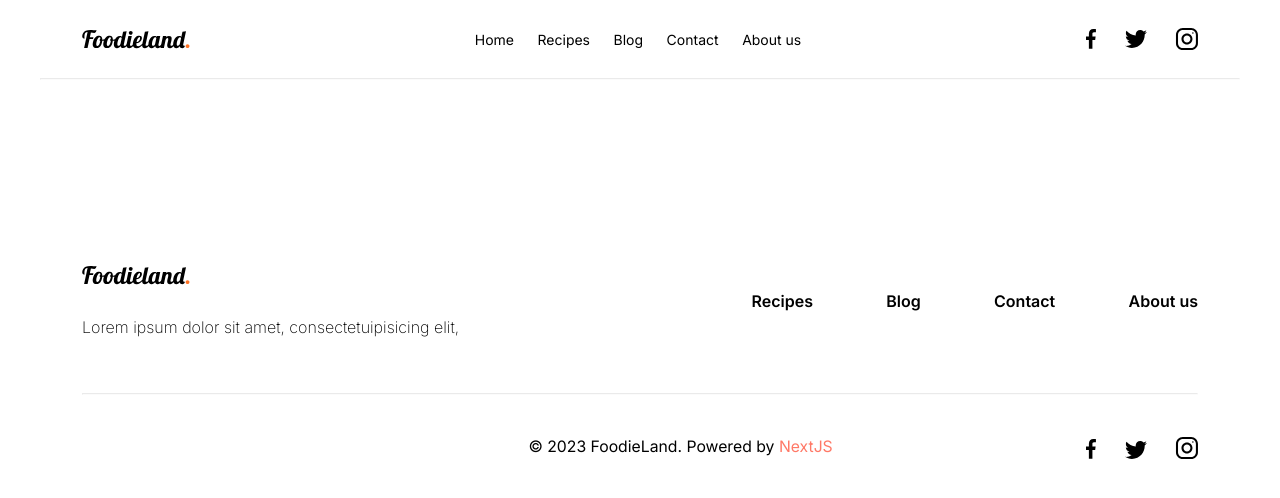
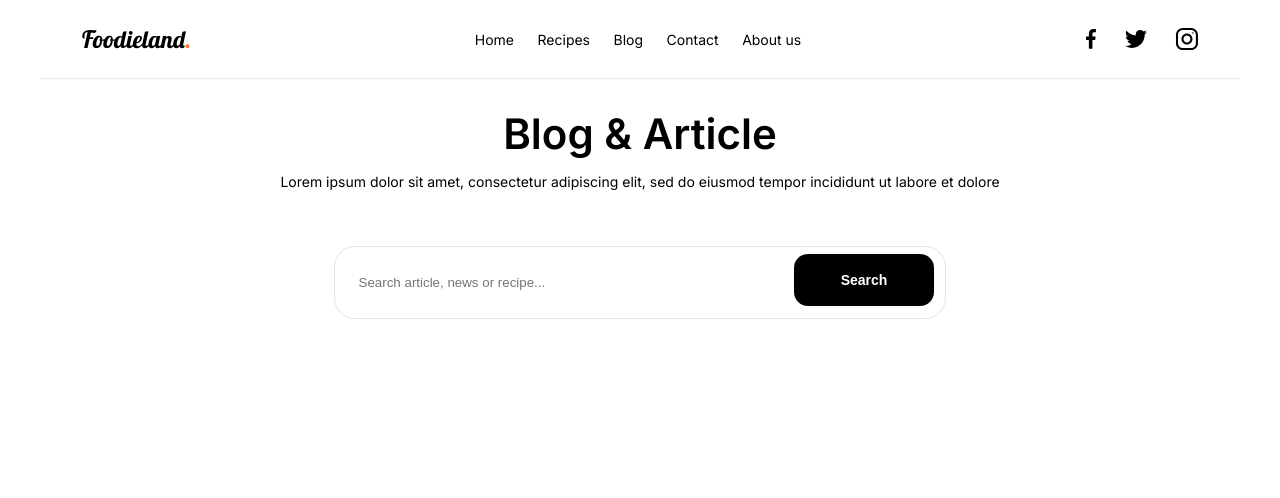
Before and after one commit to soyas07/blog-next, a Next.js app: page /blog in a window 1280 px wide. Shown: the top 498 px of the page. Built offline with nearby package versions, Linux system fonts and the light colour scheme.

Commit message:
Fixes #11

```diff
--- /dev/null
+++ b/components/Header/Header.jsx
@@ -0,0 +1,24 @@
+import React from 'react';
+import Button from '../Button/Button';
+import styles from './header.module.css';
+
+const Header = ({ title, subtitle, placeholder }) => {
+    return (
+        <div className={styles.headerContainer}>
+            <h1>{title}</h1>
+            <p>{subtitle}</p>
+            <input type="text" placeholder={placeholder} />
+            <div className={styles.btnContainer}>
+                <Button
+                    type="primary"
+                    color="#fff"
+                    bgcolor="black"
+                    width="10rem"
+                    text="Search"
+                />
+            </div>
+        </div>
+    )
+}
+
+export default Header
--- /dev/null
+++ b/components/Header/header.module.css
@@ -0,0 +1,47 @@
+.headerContainer {
+    display: flex;
+    flex-direction: column;
+    align-items: center;
+    justify-content: center;
+}
+
+.headerContainer h1 {
+    margin-bottom: 1rem;
+    font-size: 3rem;
+    font-weight: var(--t2-font-weight);
+}
+
+.headerContainer p {
+    font-size: 1rem;
+    text-align: center;
+    margin-bottom: 4rem;
+}
+
+.headerContainer input {
+    padding: 2rem 1.7rem;
+    border-radius: 1.5rem;
+    border: 1px solid rgba(0,0,0,0.1);
+    width: 43.75rem;
+    outline: none;
+
+}
+
+.btnContainer {
+    position: absolute;
+    margin-left: 32rem;
+    margin-top: 9.5rem;
+}
+
+@media only screen and (max-width: 550px) {
+    .btnContainer {
+        margin-top: 11rem;
+        margin-right: auto;
+        margin-left: 68%;
+    }
+}
+
+@media only screen and (max-width: 450px) {
+    .headerContainer input {
+        width: 100%;
+    }
+}
--- a/pages/blog/index.js
+++ b/pages/blog/index.js
@@ -1,10 +1,17 @@
+import Header from '@/components/Header/Header';
 import React from 'react';
 import styles from './blog.module.css';
 
 const Blog = () => {
     return (
         <div class={`${styles.blogContainer} main-container`}>
-            <div class={styles.header}></div>
+            <div class={styles.header}>
+                <Header
+                    title="Blog & Article"
+                    subtitle="Lorem ipsum dolor sit amet, consectetur adipiscing elit, sed do eiusmod tempor incididunt ut labore et dolore"
+                    placeholder="Search article, news or recipe..."
+                />
+            </div>
             <div class={styles.article}></div>
             <div class={styles.recipes}></div>
             <div class={styles.pagination}></div>
```
